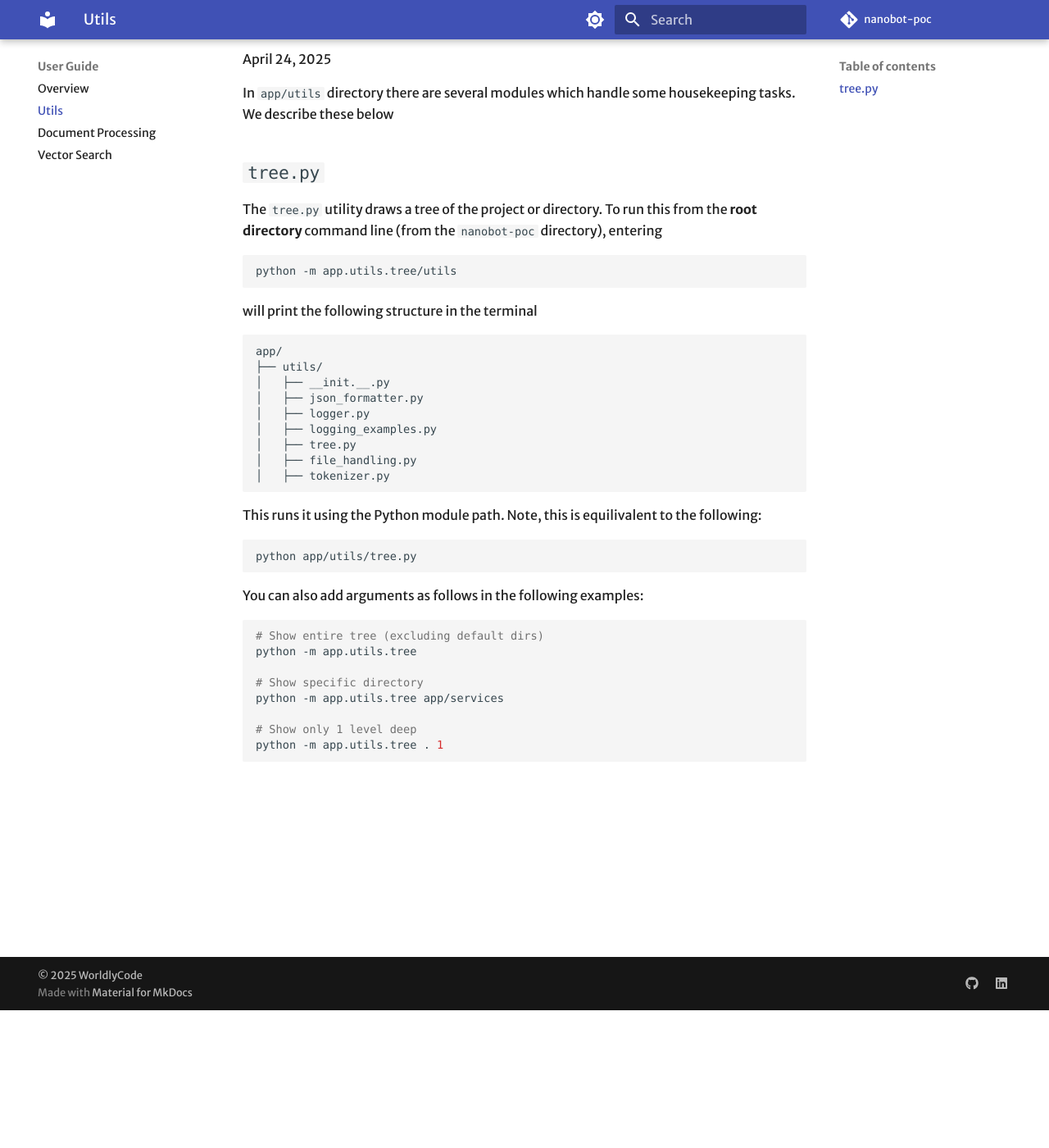
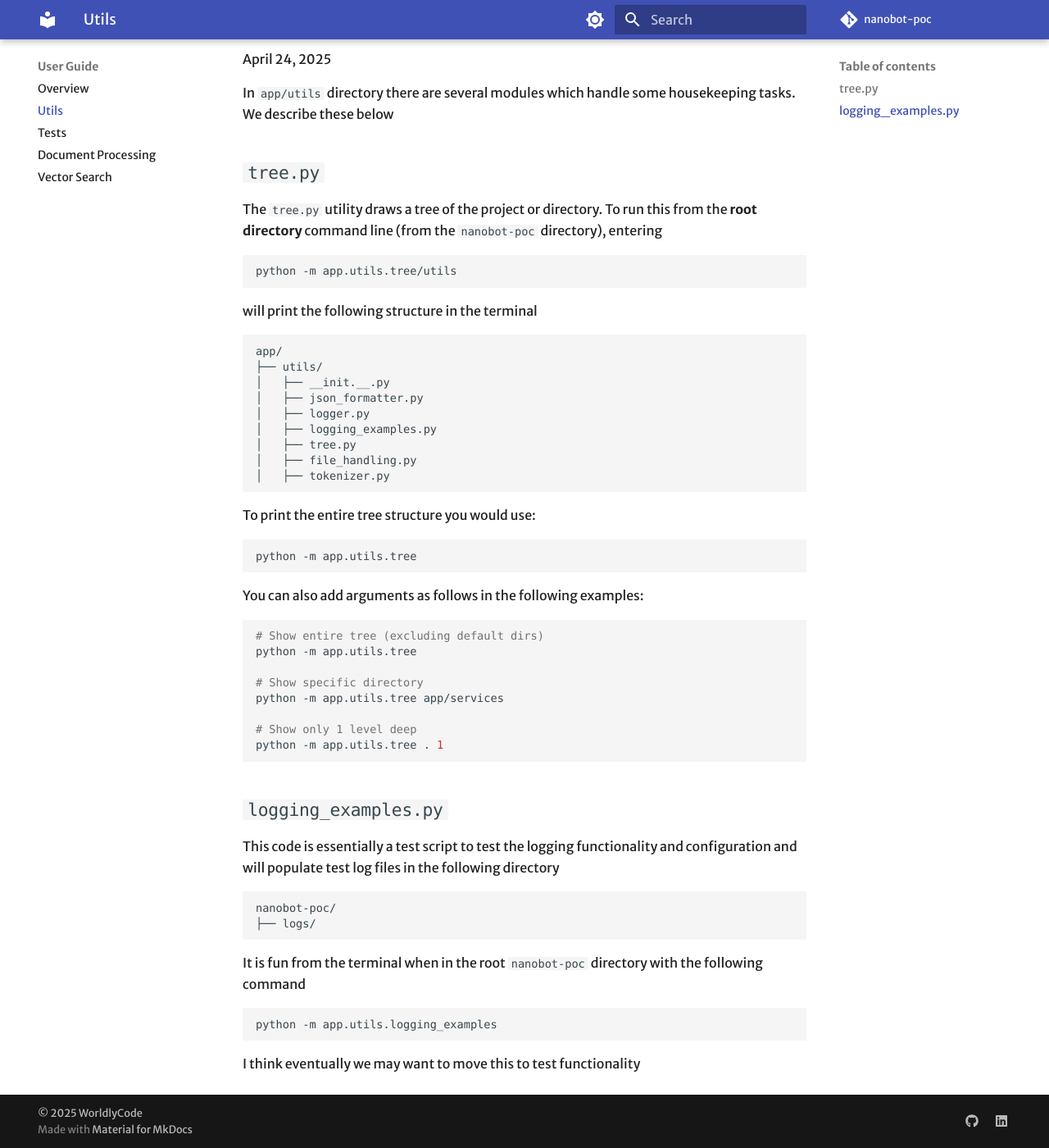
Before and after one commit to worldlycode/nanobot-docs, an MkDocs documentation site: the page built from docs/user-guide/utils.md, in a window 1280 px wide and 1400 px high, scrolled down 168 px. Shown: the whole window at 82% size. Built offline with MkDocs 1.6.1 and Material for MkDocs 9.7.7, drawn with Linux system fonts in a browser that asks for light colours; some web fonts are replaced; comment, search, counter and statistics services are not loaded.

Commit message:
added tests and git in user guide

````diff
--- a/docs/user-guide/utils.md
+++ b/docs/user-guide/utils.md
@@ -13,6 +13,7 @@ python -m app.utils.tree/utils
 ```
 
 will print the following structure in the terminal
+
 ```bash
 app/
 ├── utils/
@@ -25,10 +26,10 @@ app/
 │   ├── tokenizer.py
 ```
 
-This runs it using the Python module path.  Note, this is equilivalent to the following:
+To print the entire tree structure you would use:
 
 ```bash
-python app/utils/tree.py
+python -m app.utils.tree
 ```
 
 You can also add arguments as follows in the following examples:
@@ -42,3 +43,19 @@ python -m app.utils.tree app/services
 # Show only 1 level deep
 python -m app.utils.tree . 1
 ```
+
+
+## `logging_examples.py`
+
+This code is essentially a test script to test the logging functionality and configuration and will populate test log files in the following directory
+
+```bash
+nanobot-poc/
+├── logs/
+```
+It is fun from the terminal when in the root `nanobot-poc` directory with the following command
+```bash
+python -m app.utils.logging_examples
+```
+
+I think eventually we may want to move this to test functionality
--- a/mkdocs.yml
+++ b/mkdocs.yml
@@ -93,6 +93,7 @@ nav:
   - User Guide:
     - Overview: user-guide/index.md
     - Utils: user-guide/utils.md
+    - Tests: user-guide/tests.md
     - Document Processing: user-guide/document-processing.md
     - Vector Search: user-guide/vector-search.md
   - API Reference:
````
Also changed, not shown: docs/user-guide/git.md (added, +7 -0 lines), docs/user-guide/tests.md (added, +33 -0 lines).
